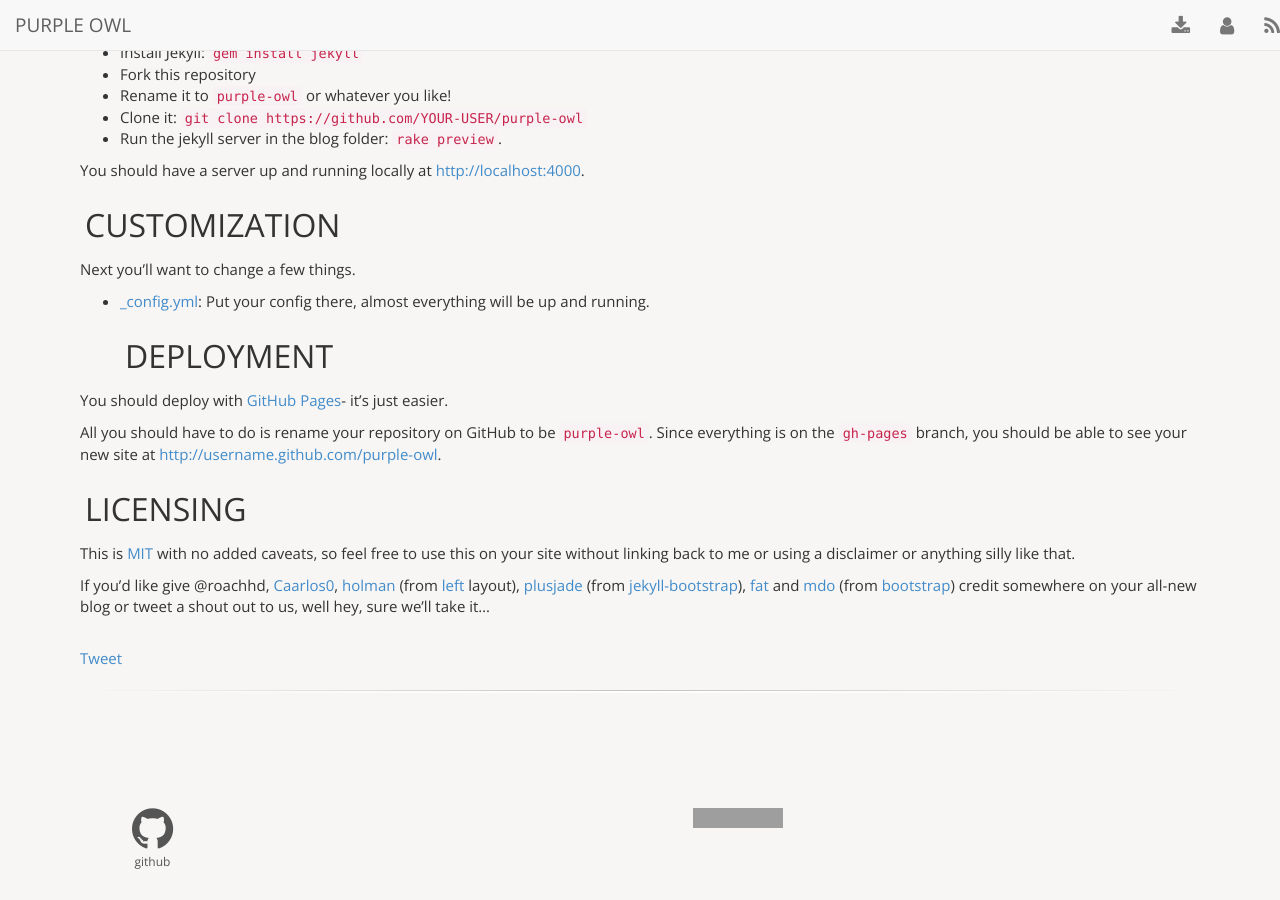
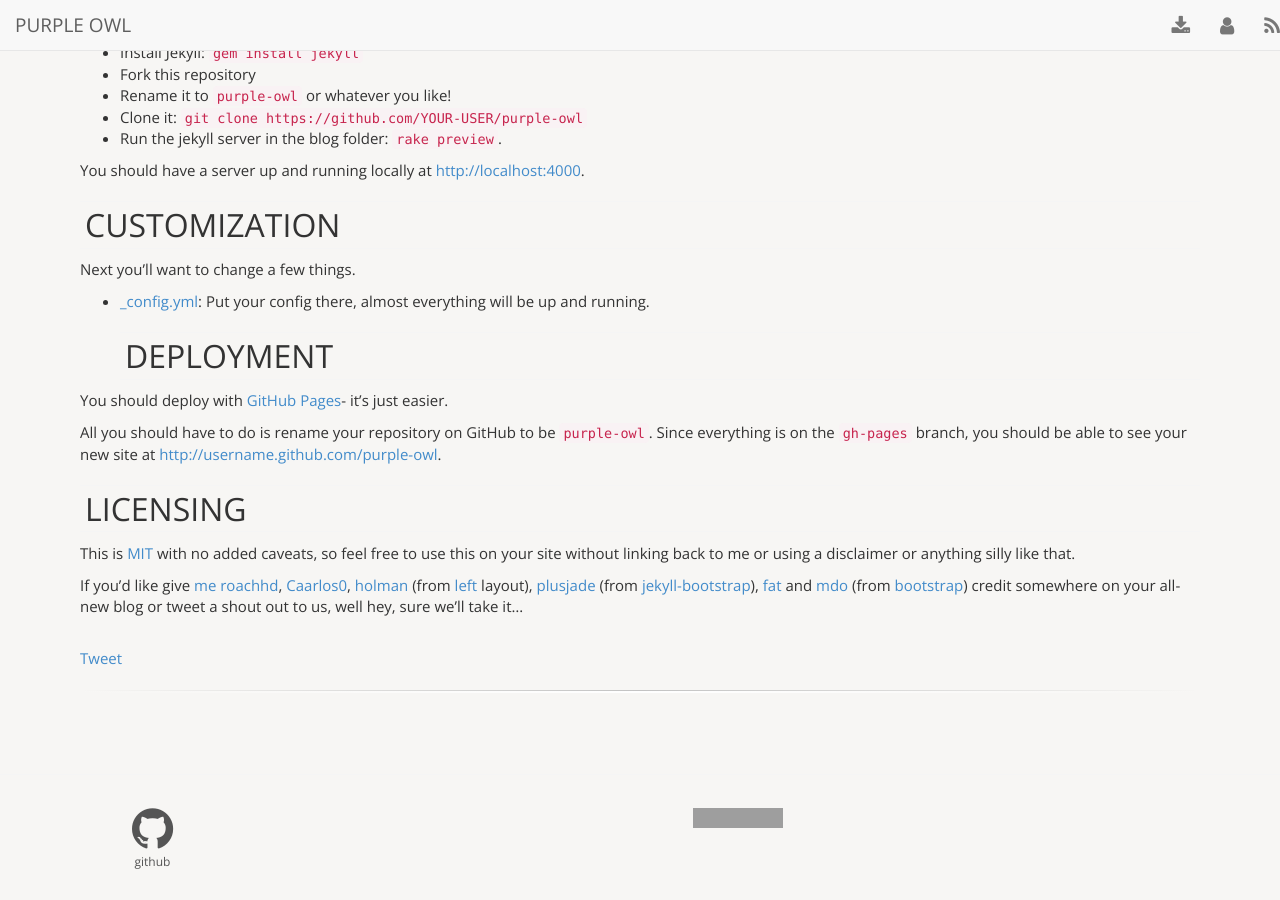
Before and after one commit to roachhd/purple-owl, a Jekyll site: the page built from _posts/2014-11-05-setting-up-your-purple-owl.md, in a window 1280 px wide and 900 px high, scrolled down 653 px. Built offline with Jekyll 4.4.1, drawn with Linux system fonts in a browser that asks for light colours; nearby versions of some CDN libraries; library files that are not in the unit come from our copies; Markdown is read by kramdown in place of the engine named in the settings; comment, search, counter and statistics services are not loaded; grey boxes are pictures that could not be loaded.

Commit message:
@mention not happening for me 😞

```diff
--- a/_posts/2014-11-05-setting-up-your-purple-owl.md
+++ b/_posts/2014-11-05-setting-up-your-purple-owl.md
@@ -48,7 +48,7 @@ This is [MIT](https://github.com/roachhd/purple-owl/blob/master/LICENSE) with no
 added caveats, so feel free to use this on your site without linking back to
 me or using a disclaimer or anything silly like that.
 
-If you'd like give @roachhd,
+If you'd like give [me roachhd](http://github.com/roachhd),
 [Caarlos0](http://github.com/caarlos0),
 [holman](http://github.com/holman)
 (from [left](http://github.com/holman/left) layout),
```
